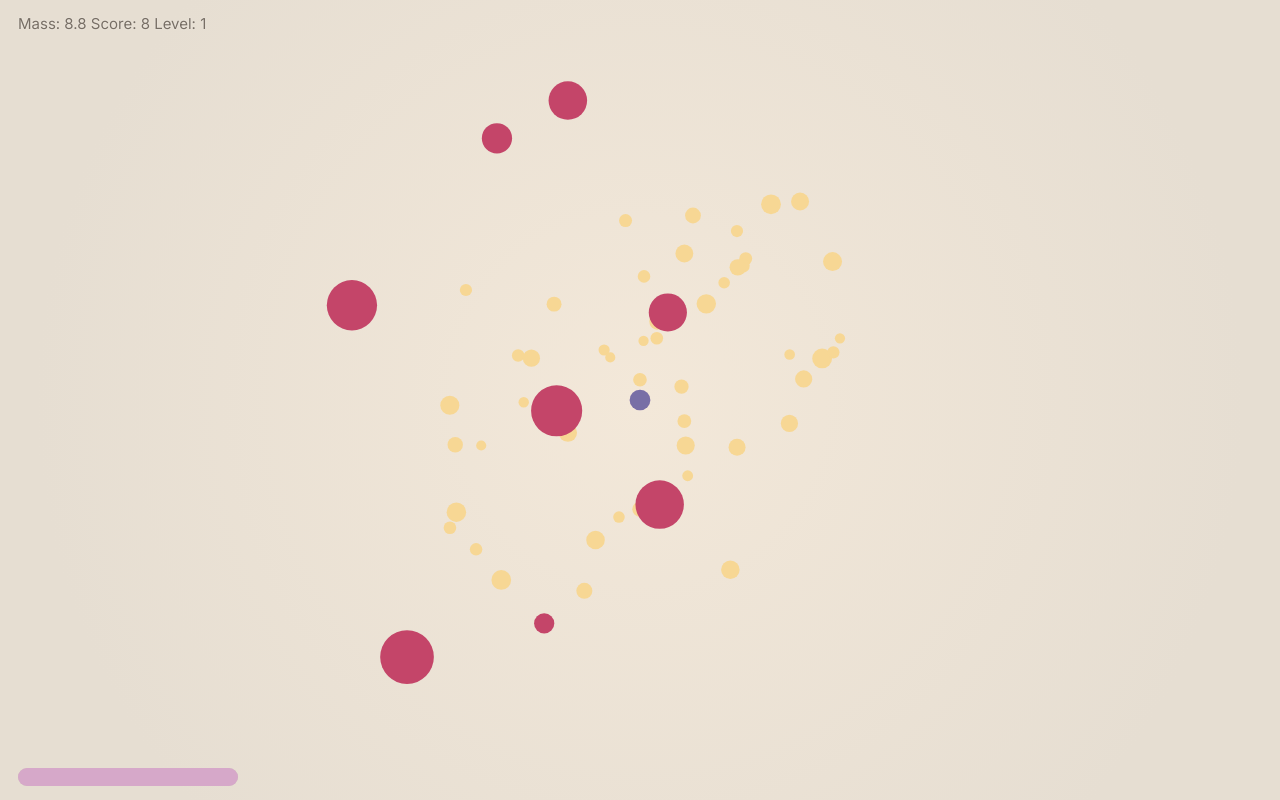
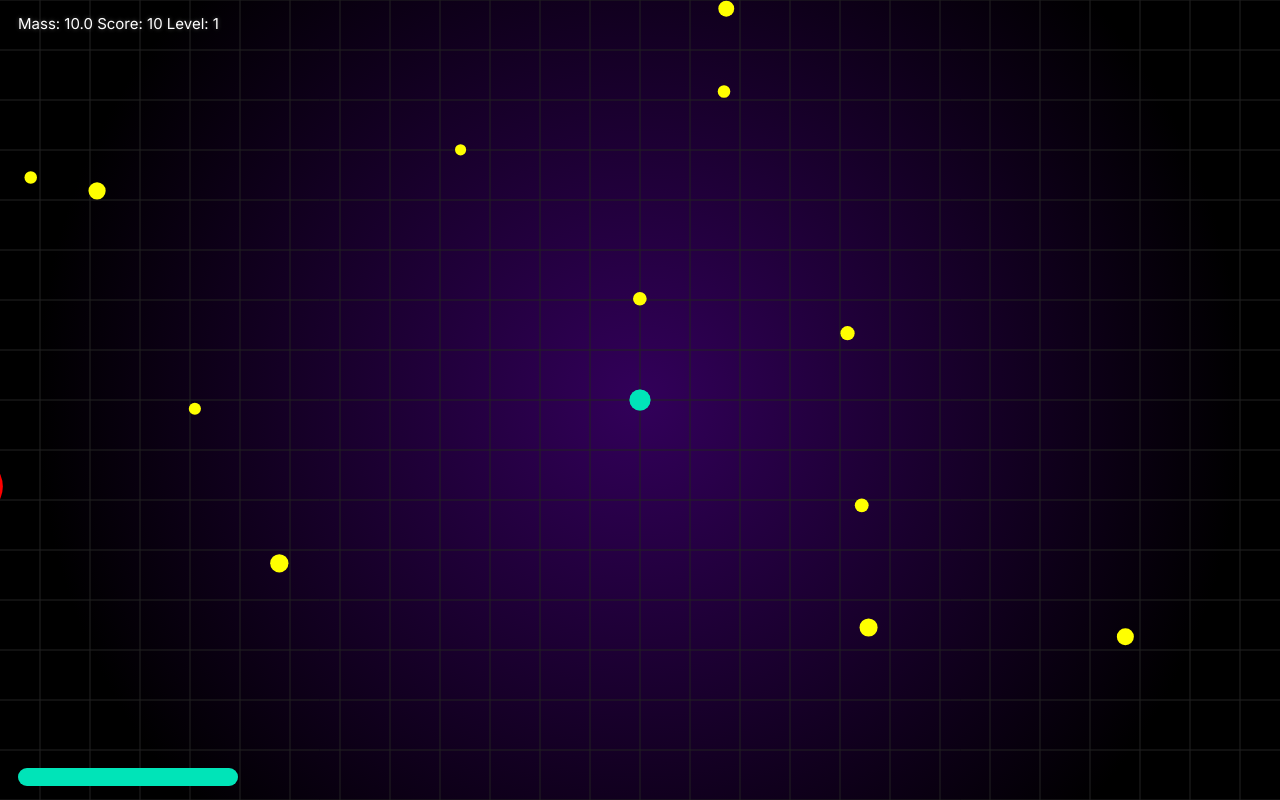
Before and after one commit to barnickelus/Genesis-game2, a plain HTML site: page index.html in a window 1280 px wide. Drawn offline with Linux system fonts and the light colour scheme.

Commit message:
Update index.html

```diff
--- a/index.html
+++ b/index.html
@@ -2,15 +2,15 @@
 <html lang="en">
 <head>
 <meta charset="UTF-8">
-<title>Genesis Evolution – Serene Pastel Gameplay</title>
+<title>Genesis Evolution – Serene Neon Gameplay</title>
 <link href="https://fonts.googleapis.com/css2?family=Inter:wght@400;600&display=swap" rel="stylesheet">
 <meta name="viewport" content="width=device-width,initial-scale=1,maximum-scale=1,user-scalable=no">
 <style>
-  html,body{margin:0;padding:0;height:100%;background:#f5f0e6;overflow:hidden;font-family:"Inter",Arial,sans-serif;}
-  canvas{display:block;width:100%;height:100%;touch-action:none;background:radial-gradient(circle,#f3e8d9 0%,#e6ded2 80%);}
-  #hud{position:fixed;top:14px;left:18px;color:#776e65;font-size:15px;text-shadow:0 0 2px rgba(255,255,255,.5);}
-  #effBar{position:fixed;bottom:14px;left:18px;width:220px;height:18px;background:rgba(119,110,101,.2);border-radius:9px;}
-  #effFill{height:100%;width:100%;background:#d6a8c9;border-radius:9px;}
+  html,body{margin:0;padding:0;height:100%;background:#060616;overflow:hidden;font-family:"Inter",Arial,sans-serif;}
+  canvas{display:block;width:100%;height:100%;touch-action:none;background:radial-gradient(circle,#32005a 0%,#000 80%);}
+  #hud{position:fixed;top:14px;left:18px;color:#fff;font-size:15px;text-shadow:0 0 4px rgba(255,255,255,.3);}
+  #effBar{position:fixed;bottom:14px;left:18px;width:220px;height:18px;background:rgba(255,255,255,.12);border-radius:9px;}
+  #effFill{height:100%;width:100%;background:#00e4b8;border-radius:9px;}
 </style>
 </head>
 <body>
@@ -18,7 +18,7 @@
 <div id="hud">Mass: <span id="mass">10</span> Score: <span id="score">0</span> Level: <span id="level">1</span></div>
 <div id="effBar"><div id="effFill"></div></div>
 <audio id="backgroundMusic" loop autoplay>
-  <source src="https://example.com/soothing-song.mp3" type="audio/mpeg">
+  <source src="https://example.com/serene-music.mp3" type="audio/mpeg">
 </audio>
 <script>
 const canvas=document.getElementById('game'),ctx=canvas.getContext('2d');
@@ -38,14 +38,14 @@ let food=[];
 let opponents=[];
 
 function spawnFood(){
-  if(food.length<50){
-    food.push({x:player.x+(Math.random()*400-200),y:player.y+(Math.random()*400-200),radius:5+Math.random()*5});
+  if(food.length<40){
+    food.push({x:Math.random()*2000-1000,y:Math.random()*2000-1000,radius:5+Math.random()*5});
   }
 }
 
 function spawnOpponents(){
   if(opponents.length<8){
-    opponents.push({x:player.x+(Math.random()*600-300),y:player.y+(Math.random()*600-300),radius:10+Math.random()*20});
+    opponents.push({x:Math.random()*2000-1000,y:Math.random()*2000-1000,radius:10+Math.random()*25});
   }
 }
 
@@ -67,39 +67,41 @@ function drawCircle(obj,color){
   ctx.beginPath();ctx.arc(obj.x,obj.y,obj.radius,0,Math.PI*2);ctx.fill();
 }
 
-function playSound(){
-  let audio=new Audio('https://example.com/soft-click.mp3');audio.play();
+function drawTile(){
+  ctx.strokeStyle='#222';
+  ctx.lineWidth=1;
+  for(let i=-2000;i<=2000;i+=50){
+    ctx.beginPath();ctx.moveTo(i,-2000);ctx.lineTo(i,2000);ctx.stroke();
+    ctx.beginPath();ctx.moveTo(-2000,i);ctx.lineTo(2000,i);ctx.stroke();
+  }
 }
 
 function update(){
   const speed=2;
   const dx=target.x-player.x,dy=target.y-player.y,dist=Math.hypot(dx,dy);
-  if(dist>1){player.x+=dx/dist*speed;player.y+=dy/dist*speed;}
-
-  let decayRate=player.mass>900?0.02:0.004*(1-player.tail.length/100);
-  player.mass-=decayRate;
+  if(dist>1){player.x+=dx/dist*speed;player.y+=dy/dist*speed;player.mass-=0.004*(1-player.tail.length/100);}
 
   food.forEach((f,i)=>{
     if(Math.hypot(player.x-f.x,player.y-f.y)<player.radius+f.radius){
-      player.mass+=f.radius/2;food.splice(i,1);playSound();
+      player.mass+=f.radius/2;food.splice(i,1);
     }
   });
 
   opponents.forEach((o,i)=>{
     const odx=player.x-o.x,ody=player.y-o.y,odist=Math.hypot(odx,ody);
     if(player.radius>o.radius&&odist<player.radius){
-      player.mass+=o.radius/4;opponents.splice(i,1);playSound();
+      player.mass+=o.radius/3;opponents.splice(i,1);
     } else if(o.radius>player.radius&&odist<o.radius){
-      player.mass-=0.2;
+      player.mass-=0.1;
     }
-    const chaseSpeed=0.4;
-    if(o.radius<player.radius&&odist<200){o.x+=odx/odist*-chaseSpeed;o.y+=ody/odist*-chaseSpeed;}
-    else if(o.radius>player.radius&&odist<250){o.x+=odx/odist*chaseSpeed;o.y+=ody/odist*chaseSpeed;}
+    const chaseSpeed=0.5;
+    if(o.radius<player.radius&&odist<150){o.x+=odx/odist*-chaseSpeed;o.y+=ody/odist*-chaseSpeed;}
+    else if(o.radius>player.radius&&odist<200){o.x+=odx/odist*chaseSpeed;o.y+=ody/odist*chaseSpeed;}
   });
 
-  player.radius=Math.min(40,10+player.mass/25);
+  player.radius=Math.min(50,10+player.mass/20);
   player.tail.unshift({x:player.x,y:player.y});
-  if(player.tail.length>player.mass/5)player.tail.pop();
+  if(player.tail.length>player.mass/4)player.tail.pop();
 
   offset.x=W/2-player.x;
   offset.y=H/2-player.y;
@@ -107,10 +109,12 @@ function update(){
   ctx.setTransform(1,0,0,1,offset.x,offset.y);
   ctx.clearRect(-offset.x,-offset.y,W,H);
 
-  food.forEach(f=>drawCircle(f,'#f7d794'));
-  opponents.forEach(o=>drawCircle(o,'#c44569'));
-  player.tail.forEach((t,i)=>drawCircle({x:t.x,y:t.y,radius:player.radius*(1-i/player.tail.length)},'rgba(214,168,201,'+(0.5-i/player.tail.length)+')'));
-  drawCircle(player,'#786fa6');
+  drawTile();
+
+  food.forEach(f=>drawCircle(f,'#ff0'));
+  opponents.forEach(o=>drawCircle(o,'#f00'));
+  player.tail.forEach((t,i)=>drawCircle({x:t.x,y:t.y,radius:player.radius*(1-i/player.tail.length)},'rgba(0,228,184,'+(0.6-i/player.tail.length)+')'));
+  drawCircle(player,'#00e4b8');
 
   document.getElementById('mass').textContent=player.mass.toFixed(1);
   document.getElementById('score').textContent=Math.floor(player.mass);
```
